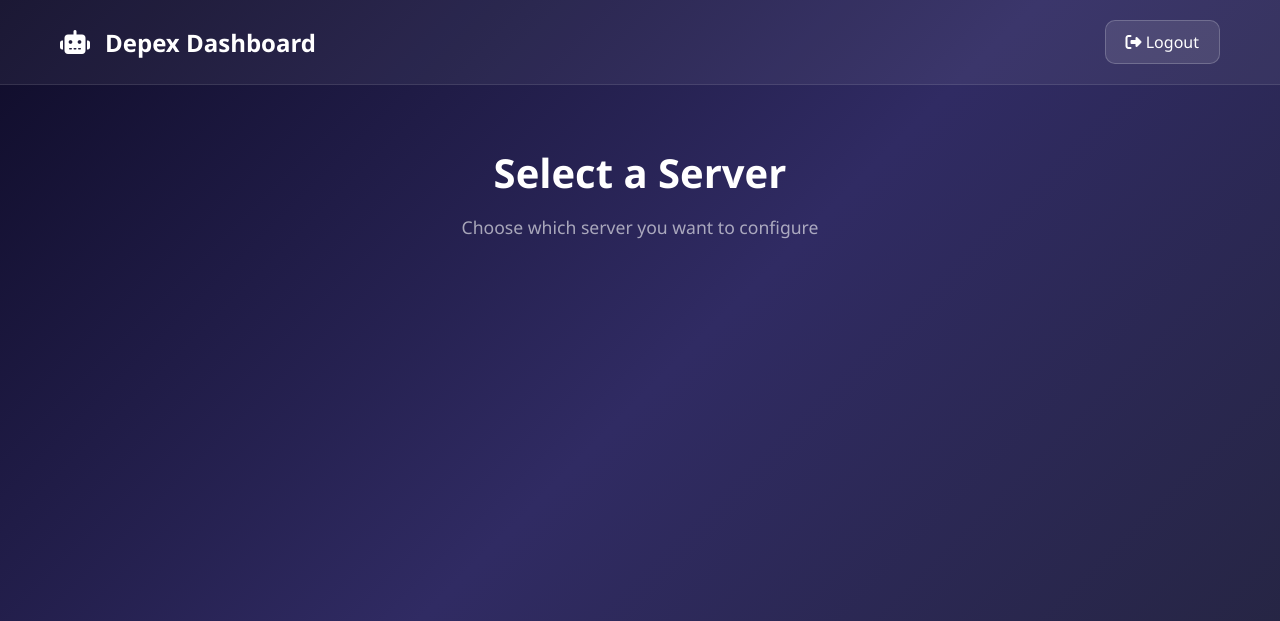
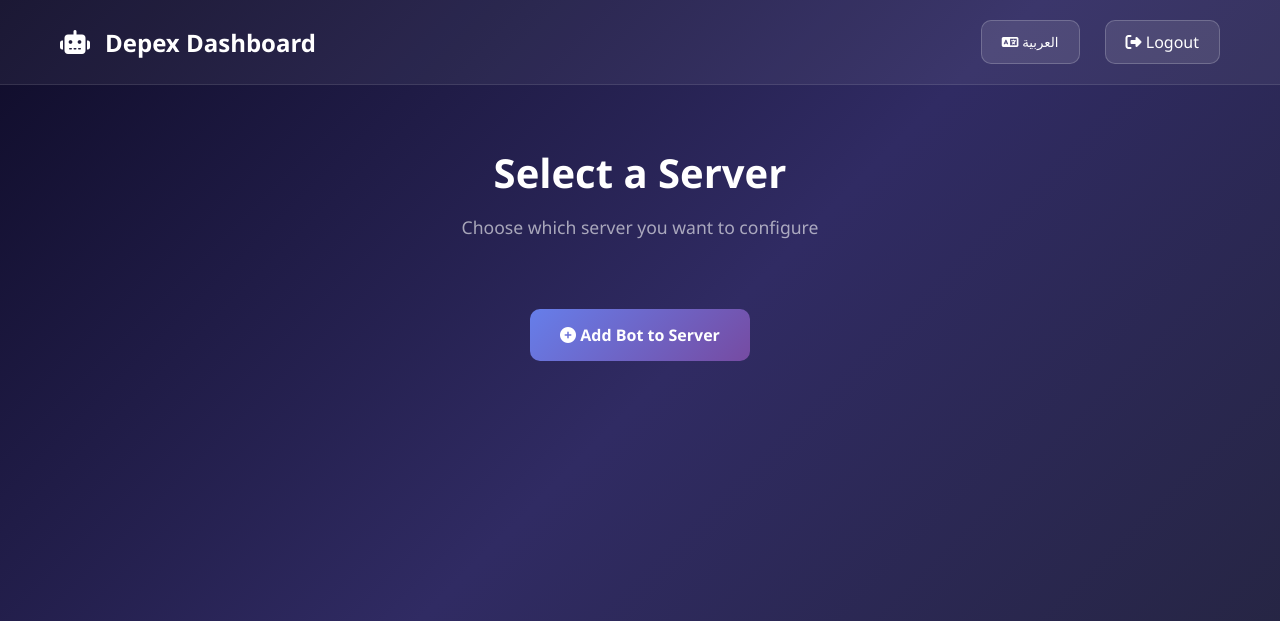
Before and after one commit to Deppex009/TR, a Flask app: template templates/select_server.html in a window 1280 px wide. Shown: the top 621 px of the page. Run offline with Flask 3, Linux system fonts and the light colour scheme; the template is opened without the code that fills it, so the values that code supplies are empty.

Commit message:
Add language switcher and bot invite button to dashboard

```diff
--- a/templates/select_server.html
+++ b/templates/select_server.html
@@ -58,6 +58,53 @@
 
         .logout-btn:hover {
             background: rgba(255, 255, 255, 0.2);
+        }
+
+        .lang-btn {
+            background: rgba(255, 255, 255, 0.1);
+            color: #fff;
+            border: 1px solid rgba(255, 255, 255, 0.2);
+            padding: 10px 20px;
+            border-radius: 10px;
+            cursor: pointer;
+            text-decoration: none;
+            transition: all 0.3s ease;
+            margin-right: 15px;
+        }
+
+        .lang-btn:hover {
+            background: rgba(255, 255, 255, 0.2);
+        }
+
+        .header-buttons {
+            display: flex;
+            gap: 10px;
+        }
+
+        .add-bot-btn {
+            background: linear-gradient(135deg, #667eea 0%, #764ba2 100%);
+            color: #fff;
+            border: none;
+            padding: 15px 30px;
+            border-radius: 10px;
+            cursor: pointer;
+            font-size: 1rem;
+            font-weight: 600;
+            text-decoration: none;
+            display: inline-block;
+            transition: all 0.3s ease;
+            margin: 20px auto;
+            text-align: center;
+        }
+
+        .add-bot-btn:hover {
+            transform: translateY(-2px);
+            box-shadow: 0 10px 30px rgba(102, 126, 234, 0.4);
+        }
+
+        .button-container {
+            text-align: center;
+            margin-bottom: 40px;
         }
 
         .main {
@@ -145,19 +192,30 @@
             <div class="header-content">
                 <div class="logo">
                     <i class="fas fa-robot"></i>
-                    Depex Dashboard
+                    <span data-en="Depex Dashboard" data-ar="لوحة تحكم ديبكس">Depex Dashboard</span>
                 </div>
-                <a href="/logout" class="logout-btn">
-                    <i class="fas fa-sign-out-alt"></i> Logout
-                </a>
+                <div class="header-buttons">
+                    <button class="lang-btn" onclick="toggleLanguage()">
+                        <i class="fas fa-language"></i> <span id="lang-text">العربية</span>
+                    </button>
+                    <a href="/logout" class="logout-btn">
+                        <i class="fas fa-sign-out-alt"></i> <span data-en="Logout" data-ar="تسجيل الخروج">Logout</span>
+                    </a>
+                </div>
             </div>
         </div>
     </div>
 
     <div class="main">
         <div class="container">
-            <h1 class="page-title">Select a Server</h1>
-            <p class="page-subtitle">Choose which server you want to configure</p>
+            <h1 class="page-title" data-en="Select a Server" data-ar="اختر السيرفر">Select a Server</h1>
+            <p class="page-subtitle" data-en="Choose which server you want to configure" data-ar="اختر السيرفر الذي تريد تكوينه">Choose which server you want to configure</p>
+
+            <div class="button-container">
+                <a href="https://discord.com/api/oauth2/authorize?client_id=1460760802138128567&permissions=8&scope=bot%20applications.commands" target="_blank" class="add-bot-btn">
+                    <i class="fas fa-plus-circle"></i> <span data-en="Add Bot to Server" data-ar="إضافة البوت للسيرفر">Add Bot to Server</span>
+                </a>
+            </div>
 
             <div class="servers-grid">
                 {% for guild in guilds %}
@@ -175,5 +233,36 @@
             </div>
         </div>
     </div>
+
+    <script>
+        // Load language preference from localStorage
+        let currentLang = localStorage.getItem('language') || 'en';
+
+        function toggleLanguage() {
+            currentLang = currentLang === 'en' ? 'ar' : 'en';
+            localStorage.setItem('language', currentLang);
+            updateLanguage();
+        }
+
+        function updateLanguage() {
+            // Update all elements with data-en and data-ar attributes
+            document.querySelectorAll('[data-en]').forEach(element => {
+                const text = currentLang === 'en' ? element.getAttribute('data-en') : element.getAttribute('data-ar');
+                element.textContent = text;
+            });
+
+            // Update language toggle button text
+            const langText = document.getElementById('lang-text');
+            if (langText) {
+                langText.textContent = currentLang === 'en' ? 'العربية' : 'English';
+            }
+
+            // Update page direction for Arabic
+            document.body.style.direction = currentLang === 'ar' ? 'rtl' : 'ltr';
+        }
+
+        // Apply language on page load
+        window.addEventListener('DOMContentLoaded', updateLanguage);
+    </script>
 </body>
 </html>
```
